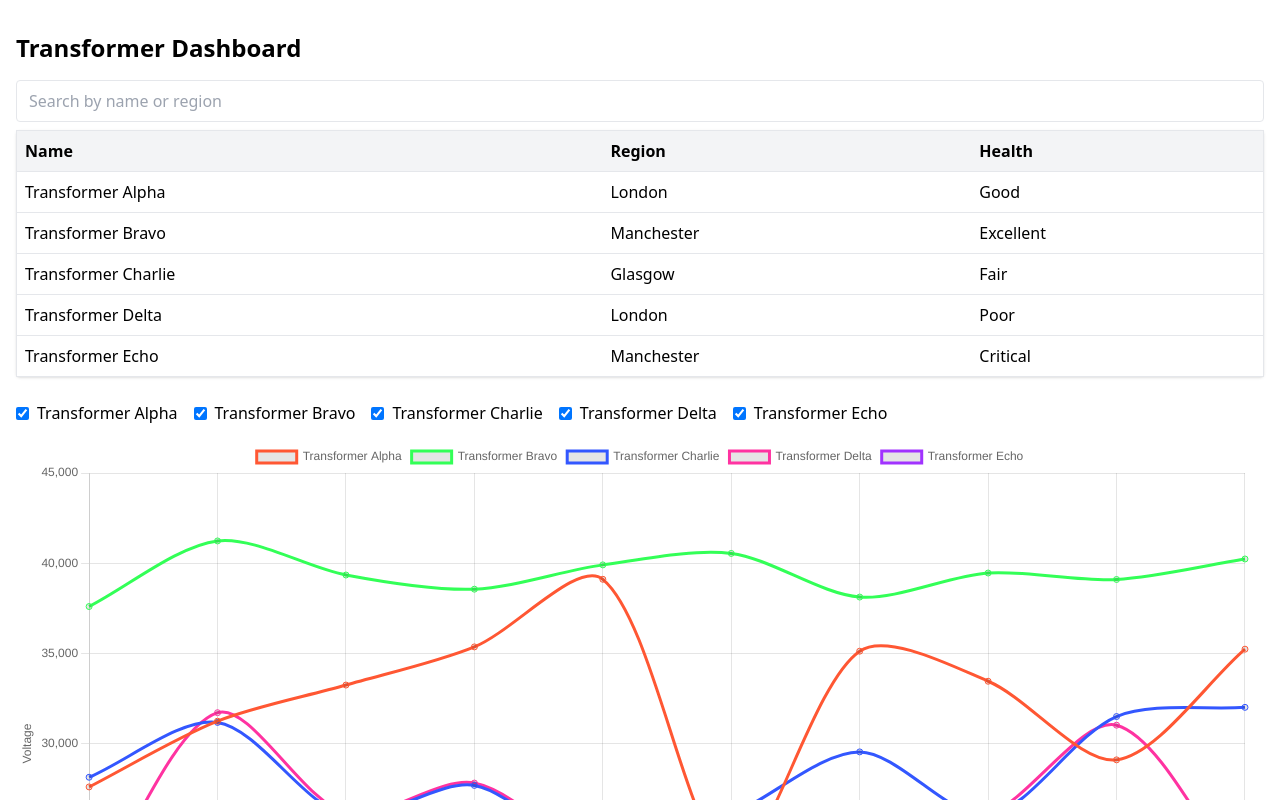
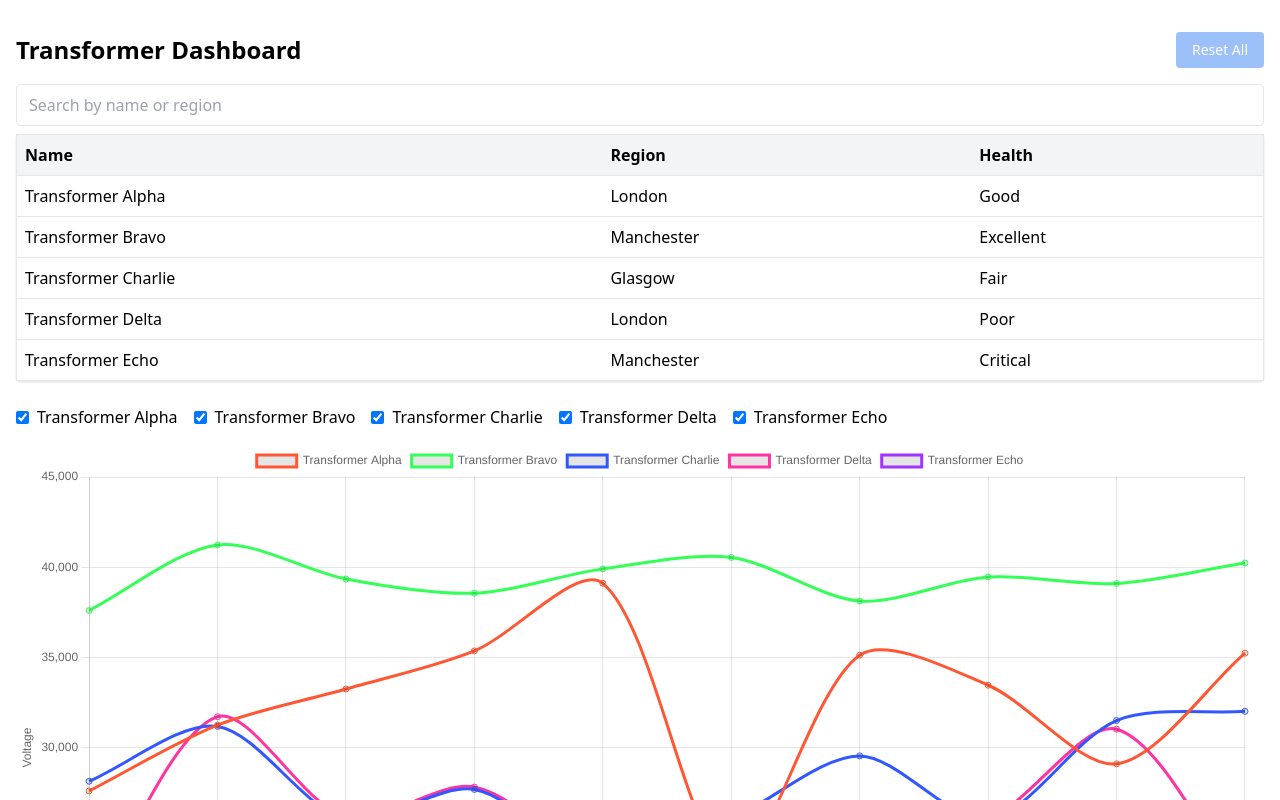
Before and after one commit to marijakrstovic/transformer-dashboard, a Vue app: page / in a window 1280 px wide. Shown: the top 800 px of the page. Built offline with nearby package versions, Linux system fonts and the light colour scheme.

Commit message:
reset all button ux improvements

```diff
--- a/src/App.vue
+++ b/src/App.vue
@@ -2,7 +2,7 @@
   <div class="container mx-auto px-4 py-8">
     <div class="flex justify-between items-center">
       <h1 class="text-2xl font-bold mb-4">Transformer Dashboard</h1>
-      <ResetButton v-if="hasChanges" />
+      <ResetButton :disabled="!hasChanges" />
     </div>
     <TransformerTable />
     <VoltageChart />
--- a/src/components/ResetButton.vue
+++ b/src/components/ResetButton.vue
@@ -1,6 +1,12 @@
 <template>
-    <button class="bg-blue-500 hover:bg-blue-600 text-white px-4 py-2 text-sm rounded mb-4"
-     @click="resetFilters" aria-label="Reset all filters">Reset All</button>
+      <button
+        class="bg-blue-500 hover:bg-blue-600 text-white px-4 py-2 text-sm rounded mb-4 disabled:opacity-50 disabled:hover:bg-blue-500"
+        :disabled="disabled"
+        @click="resetFilters"
+        aria-label="Reset all filters"
+    >
+        Reset All
+  </button>
   </template>
 
   <script setup lang="ts">
@@ -9,4 +15,7 @@ import { useTransformerStore } from '../stores/transformerStore';
   const store = useTransformerStore();
   const resetFilters = store.resetFilters;
 
+  const props = defineProps<{
+    disabled: boolean;
+  }>();
   </script>
```
Lines whose indentation alone changed are shown as unchanged.
